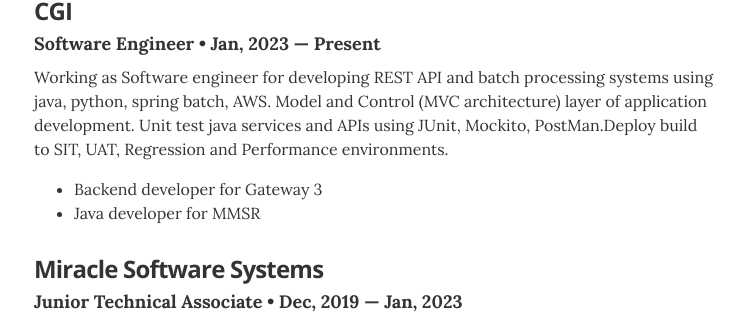
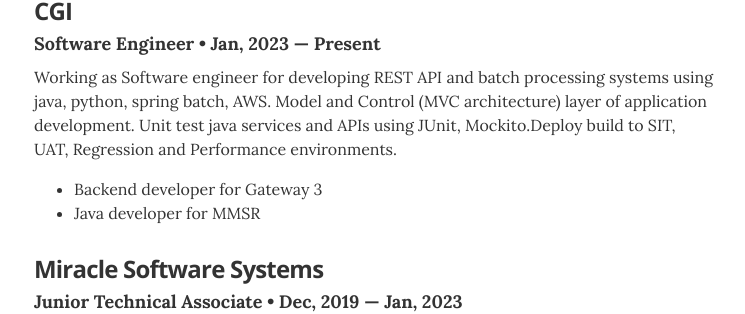
Before and after one commit to nbade27/resume, a Jekyll site: the page built from index.html, in a window 1280 px wide and 900 px high, scrolled down 410 px. Shown: the part 193-507 px from the top of the window, without its empty margins (266-1011 px from the left). Built offline with Jekyll 4.4.1, drawn with Linux system fonts in a browser that asks for light colours; some of the changed text lies outside the part shown.

```diff
--- a/_data/experience.yml
+++ b/_data/experience.yml
@@ -3,7 +3,7 @@
 - company: CGI
   position: Software Engineer
   duration: Jan, 2023 &mdash; Present
-  summary: Working as Software engineer for developing REST API and batch processing systems using java, python, spring batch, AWS. Model and Control (MVC architecture) layer of application  development. Unit test java services and APIs using JUnit, Mockito, PostMan.Deploy build to SIT, UAT, Regression and Performance environments.<ul class="resume-item-list"><li>Backend developer for Gateway 3</li><li>Java developer for MMSR</li></ul>
+  summary: Working as Software engineer for developing REST API and batch processing systems using java, python, spring batch, AWS. Model and Control (MVC architecture) layer of application  development. Unit test java services and APIs using JUnit, Mockito.Deploy build to SIT, UAT, Regression and Performance environments.<ul class="resume-item-list"><li>Backend developer for Gateway 3</li><li>Java developer for MMSR</li></ul>
 
 # Director of Digital Stratgy
 - company: Miracle Software Systems
--- a/_data/skills.yml
+++ b/_data/skills.yml
@@ -9,7 +9,7 @@
 
 # REST API
 - skill: REST API
-  description: I have 4 years of experience in developing the REST API.
+  description: I have 4 years of experience in developing the REST API with industry standards.
 
 # Relational Database
 - skill: Relational Database
```
